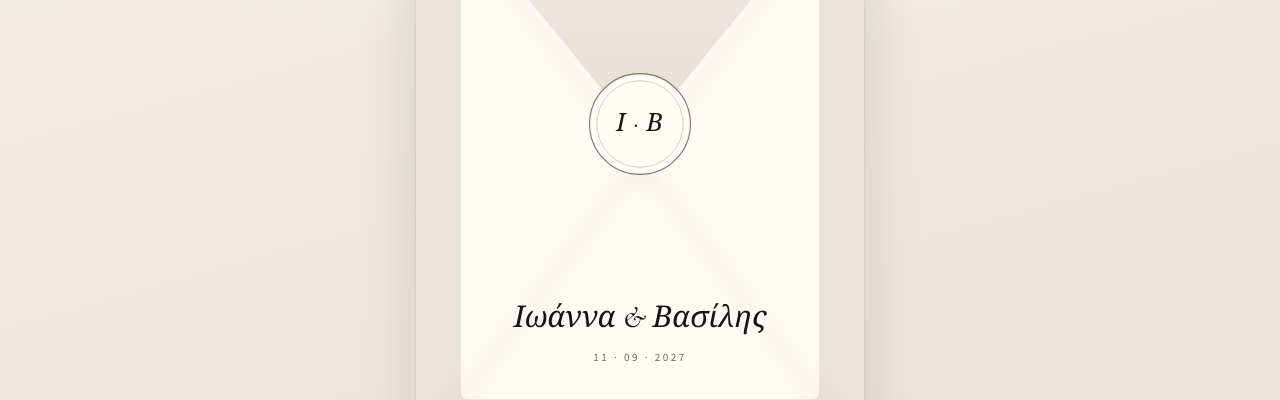
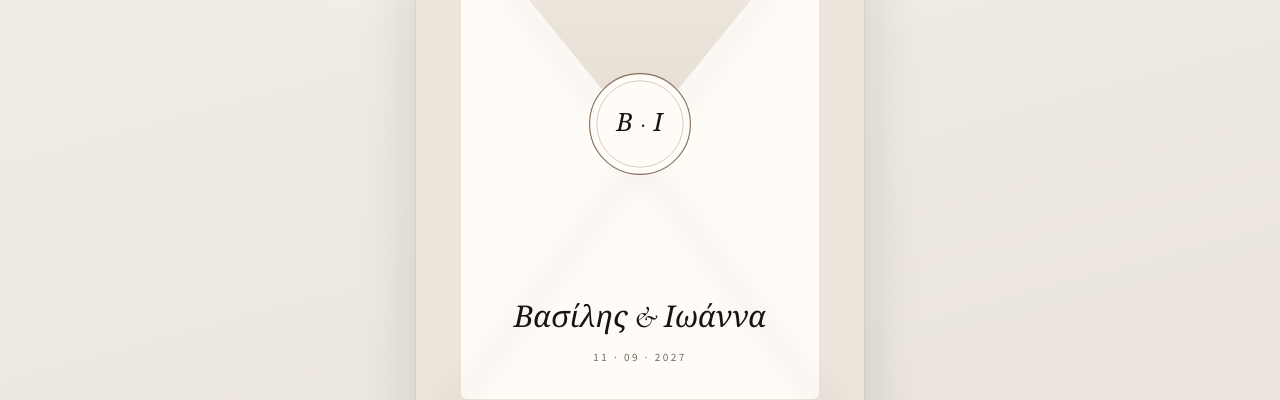
Before and after one commit to malmpertis/wedding-envelope, a Next.js app: page / in a window 1280 px wide. Shown: the part 220-620 px from the top of the page. Built offline with nearby package versions, Linux system fonts and the light colour scheme; no server answers.

Commit message:
Swap name order to Vasilis & Ioanna everywhere
Co-authored-by: mike.almpertis <mike.almpertis@gmail.com>

```diff
--- a/src/app/layout.tsx
+++ b/src/app/layout.tsx
@@ -2,11 +2,11 @@ import type { Metadata, Viewport } from "next";
 import "./globals.css";
 
 export const metadata: Metadata = {
-  title: "Ιωάννα & Βασίλης — Πρόσκληση Γάμου",
+  title: "Βασίλης & Ιωάννα — Πρόσκληση Γάμου",
   description:
-    "Με χαρά σας προσκαλούμε στον γάμο της Ιωάννας και του Βασίλη · 11 Σεπτεμβρίου 2027",
+    "Με χαρά σας προσκαλούμε στον γάμο του Βασίλη και της Ιωάννας · 11 Σεπτεμβρίου 2027",
   openGraph: {
-    title: "Ιωάννα & Βασίλης — Πρόσκληση Γάμου",
+    title: "Βασίλης & Ιωάννα — Πρόσκληση Γάμου",
     description:
       "11 Σεπτεμβρίου 2027 · Άγιος Νικόλαος Πειραιά · Terra Verde Ταύρος",
     locale: "el_GR",
--- a/src/components/Monogram.tsx
+++ b/src/components/Monogram.tsx
@@ -41,7 +41,7 @@ export function Monogram({ className = "", size = 112 }: MonogramProps) {
         fill="#171412"
         letterSpacing="0.04em"
       >
-        Ι · Β
+        Β · Ι
       </text>
     </svg>
   );
--- a/src/content/wedding.ts
+++ b/src/content/wedding.ts
@@ -1,7 +1,7 @@
 export const wedding = {
   bride: "Ιωάννα",
   groom: "Βασίλης",
-  namesJoined: "Ιωάννα & Βασίλης",
+  namesJoined: "Βασίλης & Ιωάννα",
   /** Europe/Athens — add time when known, e.g. 2027-09-11T17:00:00+03:00 */
   dateISO: "2027-09-11T00:00:00+03:00",
   dateDisplay: "11 Σεπτεμβρίου 2027",
```
Also changed, not shown: 1 other file (tests, documents, lock files or other folders).
